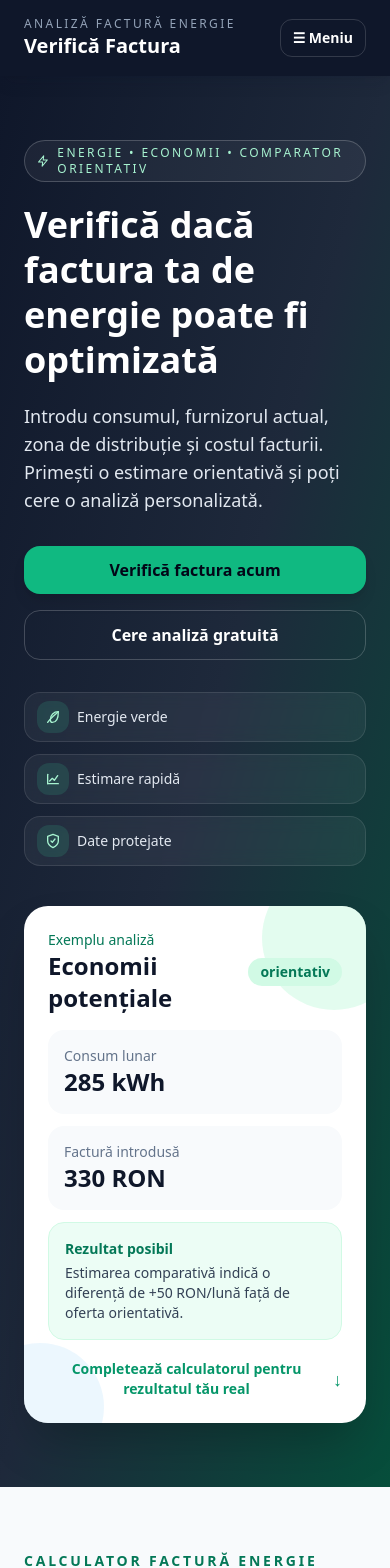
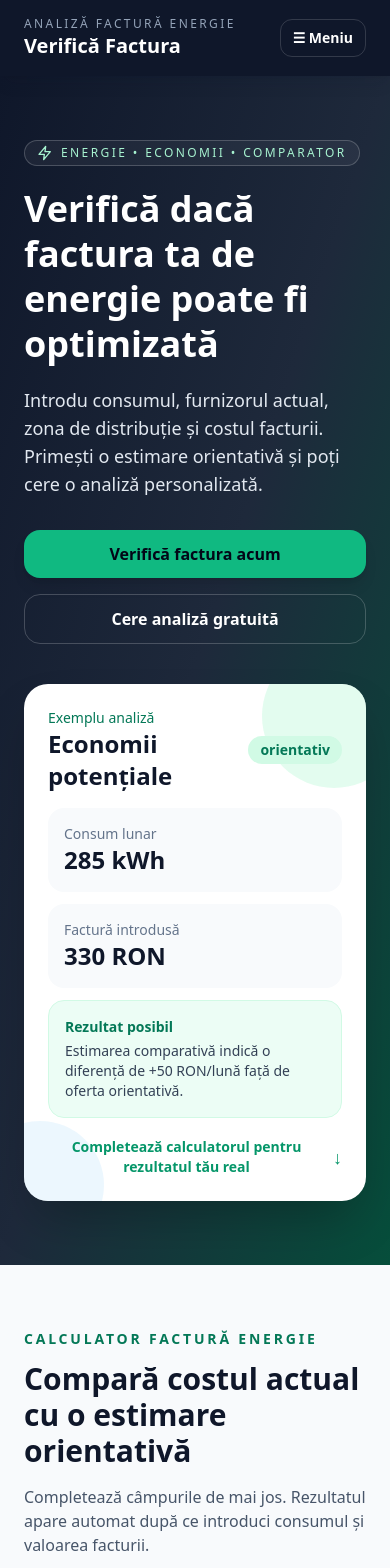
Before and after one commit to baciuionalexandru24-cyber/factura-mea, a React (Create React App) app: page / in a window 390 px wide. Shown: the top 1568 px of the page. Built offline with nearby package versions, Linux system fonts and the light colour scheme.

Commit message:
corectii mobil

```diff
--- a/src/App.js
+++ b/src/App.js
@@ -168,7 +168,7 @@ function HomePage({ calculation, setCalculation, navigate }) {
         <div className="mx-auto max-w-6xl px-6 py-16 grid gap-10 lg:grid-cols-2 items-center">
           <div>
             <div className="mb-5 inline-flex items-center gap-2 rounded-full border border-white/20 bg-white/5 px-3 py-1 text-xs uppercase tracking-[0.2em] text-emerald-200">
-              <SparkIcon /> Energie • Economii • Comparator orientativ
+              <SparkIcon /> Energie • Economii • Comparator
             </div>
             <h2 className="text-4xl md:text-5xl font-bold leading-tight">
               Verifică dacă factura ta de energie poate fi optimizată
@@ -184,7 +184,7 @@ function HomePage({ calculation, setCalculation, navigate }) {
                 Cere analiză gratuită
               </a>
             </div>
-            <div className="mt-8 grid gap-3 sm:grid-cols-3 max-w-xl">
+            <div className="mt-8 hidden sm:grid gap-3 sm:grid-cols-3 max-w-xl">
               <HeroBadge icon="leaf" title="Energie verde" />
               <HeroBadge icon="chart" title="Estimare rapidă" />
               <HeroBadge icon="shield" title="Date protejate" />
@@ -670,7 +670,7 @@ function LeadForm({ calculation }) {
         )}
 
         <div className="md:col-span-2">
-          <RequiredLabel>GDPR *</RequiredLabel>
+          <label className="block text-sm font-semibold text-slate-800">GDPR <span className="text-red-500">*</span></label>
           <label className="mt-2 flex gap-3 rounded-2xl bg-slate-50 p-4 text-sm text-slate-700 border border-slate-200 hover:border-emerald-200 transition cursor-pointer">
             <input type="checkbox" name="gdpr" required value="acceptat" className="mt-1 h-4 w-4 rounded border-slate-300 accent-emerald-500" />
             <span>Sunt de acord cu prelucrarea datelor transmise prin formular pentru analizarea solicitării mele. Am înțeles că estimarea este orientativă și că pot solicita ștergerea datelor.</span>
```
